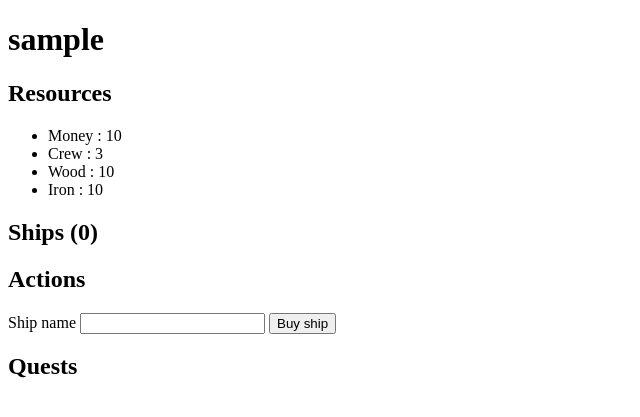
After one commit to HE-Arc/PirateWar, a Django app: page /play/ in a window 1280 px wide. The commit adds this page. Shown: the top 417 px of the page, without its empty margins (0-640 px from the left). Run offline with Django 3.2, Linux system fonts and the light colour scheme; the visitor is signed in with stand-in values (Sample User, id 1); data comes from the database, SQL or seed files in the repository; data that the repository does not hold is empty.

Commit message:
Add migrations, views, login system, templates.

```diff
--- a/pirateWar/pirateWar/settings.py
+++ b/pirateWar/pirateWar/settings.py
@@ -29,13 +29,13 @@ ALLOWED_HOSTS = []
 # Application definition
 
 INSTALLED_APPS = [
+    'pirateWarApp',
     'django.contrib.admin',
     'django.contrib.auth',
     'django.contrib.contenttypes',
     'django.contrib.sessions',
     'django.contrib.messages',
     'django.contrib.staticfiles',
-    'pirateWarApp'
 ]
 
 MIDDLEWARE = [
@@ -113,3 +113,6 @@ USE_TZ = True
 # https://docs.djangoproject.com/en/2.0/howto/static-files/
 
 STATIC_URL = '/static/'
+
+# Redirect
+LOGIN_REDIRECT_URL = '/'
--- a/pirateWar/pirateWar/urls.py
+++ b/pirateWar/pirateWar/urls.py
@@ -14,8 +14,20 @@ Including another URLconf
     2. Add a URL to urlpatterns:  path('blog/', include('blog.urls'))
 """
 from django.contrib import admin
-from django.urls import path
+from django.contrib.auth.decorators import login_required
+from django.urls import include, path
+from django.contrib.auth import views as auth_views
+
+from pirateWarApp.views import AboutView, HomeView, ProfileView, PlayView
 
 urlpatterns = [
-    path('admin/', admin.site.urls),
+    path('', HomeView.as_view(), name='home'),
+    path('about/', AboutView.as_view(), name='about'),
+    path('play/', PlayView.as_view(), name='play'),
+    path('admin/', admin.site.urls, name='admin'),
+    path('accounts/', include('django.contrib.auth.urls')),
+    path('accounts/profile/', login_required(ProfileView.as_view()), name='profile'),
+    path('accounts/logout/', auth_views.LogoutView.as_view(template_name='registration/logged_out.html'),
+         name='logout')
+
 ]
--- a/pirateWar/pirateWarApp/models.py
+++ b/pirateWar/pirateWarApp/models.py
@@ -11,7 +11,7 @@ class Player(models.Model):
     wood = models.IntegerField()
     iron = models.IntegerField()
     crew = models.IntegerField()
-    cannon = models.IntegerField()
+    cannons = models.IntegerField()
 
 
 class Category(models.Model):
@@ -30,8 +30,8 @@ class Activity(models.Model):
 class Ship(models.Model):
     player = models.ForeignKey(Player, on_delete=models.CASCADE)
     name = models.CharField(max_length=30)
-    crew = models.IntegerField()
-    level = models.IntegerField()
-    cannon = models.IntegerField()
-    life = models.IntegerField()
-    currentActivity = models.ForeignKey(Activity, on_delete=models.CASCADE)
+    crew = models.IntegerField(default=0)
+    level = models.IntegerField(default=1)
+    cannon = models.IntegerField(default=0)
+    life = models.IntegerField(default=100)
+    # currentActivity = models.ForeignKey(Activity, on_delete=models.CASCADE, default=0)
--- /dev/null
+++ b/pirateWar/pirateWarApp/templates/play.html
@@ -0,0 +1,38 @@
+{% extends 'base.html' %}
+
+{% block title %}PirateWar{% endblock %}
+
+{% block content %}
+    <h1>{{ player.user.username }}</h1>
+
+    <h2>Resources</h2>
+    <ul>
+        <li>Money : {{ player.money }}</li>
+        <li>Crew : {{ player.crew }}</li>
+        <li>Wood : {{ player.wood }}</li>
+        <li>Iron : {{ player.iron }}</li>
+    </ul>
+
+    <h2>Ships ({{ nbships }})</h2>
+
+    <ul>
+        {% for ship in ships %}
+
+            <li>{{ ship.name }} (<a href="">edit</a>, <a href="">delete</a>)
+            </li>
+
+        {% endfor %}
+    </ul>
+
+    <h2>Actions</h2>
+    <form method="post" action="{% url 'play' %}">
+        {% csrf_token %}
+        <label for="shipname">Ship name</label>
+        <input id="shipname" type="text" name="shipname">
+        <input type="submit" value="Buy ship">
+    </form>
+
+    <h2>Quests</h2>
+    <a></a>
+
+{% endblock %}
--- a/pirateWar/pirateWarApp/templates/login.html
+++ b/pirateWar/pirateWarApp/templates/registration/login.html
@@ -3,10 +3,12 @@
 {% block title %}Login{% endblock %}
 
 {% block content %}
+
 <h2>Login</h2>
 <form method="post">
     {% csrf_token %}
     {{ form.as_p }}
     <button type="submit">Login</button>
 </form>
+
 {% endblock %}
--- a/pirateWar/pirateWarApp/views.py
+++ b/pirateWar/pirateWarApp/views.py
@@ -1,3 +1,61 @@
+from django.http import HttpResponseRedirect
 from django.shortcuts import render
+from django.views import generic
+from django.views.generic import TemplateView
+from pirateWarApp.models import *
+
 
 # Create your views here.
+class AboutView(TemplateView):
+    template_name = 'about.html'
+
+
+class ProfileView(generic.TemplateView):
+    template_name = 'profile.html'
+
+    def get(self, request, *args, **kwargs):
+        user = request.user
+        if Player.objects.filter(user=user).count() < 1:
+            Player.objects.create(user=user, money=10, wood=10, iron=10, crew=3, cannons=1)
+        player = Player.objects.filter(user=user).first()
+        return render(request, self.template_name, {'player': player})
+
+
+class PlayView(generic.TemplateView):
+    template_name = 'play.html'
+
+    def get_player(self, user):
+        if Player.objects.filter(user=user).count() < 1:
+            Player.objects.create(user=user, money=10, wood=10, iron=10, crew=3, cannons=1)
+        return Player.objects.filter(user=user).first()
+
+    def get(self, request, *args, **kwargs):
+        user = request.user
+        player = self.get_player(user)
+        ships = Ship.objects.filter(player=player).all()
+        nbships = len(ships)
+        return render(request, self.template_name, {'player': player, 'nbships': nbships, 'ships': ships})
+
+    def post(self, request, *args, **kwargs):
+        name = request.POST.get('shipname', 'my ship')
+        user = request.user
+        player = self.get_player(user)
+        Ship.objects.create(player=player, name=name)
+        ships = Ship.objects.filter(player=player).all()
+        nbships = len(ships)
+        return render(request, self.template_name, {'player': player, 'nbships': nbships, 'ships': ships})
+
+
+class EditShipView(generic.UpdateView):
+    template_name = 'edit_ship.html'
+
+
+class HomeView(TemplateView):
+    template_name = 'home.html'
+
+    def get(self, request, *args, **kwargs):
+        logged = request.user.is_authenticated
+        username = ''
+        if logged:
+            username = request.user.username
+        return render(request, self.template_name, {'logged': logged, 'username': username})
```
Also changed, not shown: pirateWar/pirateWarApp/templates/about.html (added, +10 -0 lines), pirateWar/pirateWarApp/templates/edit_ship.html (added, +7 -0 lines), pirateWar/pirateWarApp/templates/home.html (added, +17 -0 lines), pirateWar/pirateWarApp/templates/profile.html (added, +15 -0 lines), pirateWar/pirateWarApp/templates/registration/logged_out.html (added, +9 -0 lines), pirateWar/__init__.py (added), pirateWar/pirateWarApp/migrations/0002_auto_20180226_1813.py (added), pirateWar/pirateWarApp/migrations/0003_auto_20180228_1627.py (added), pirateWar/pirateWarApp/templates/base.html (line endings or trailing spaces), pirateWar/pirateWarApp/templates/registration/__init__.py (added).
